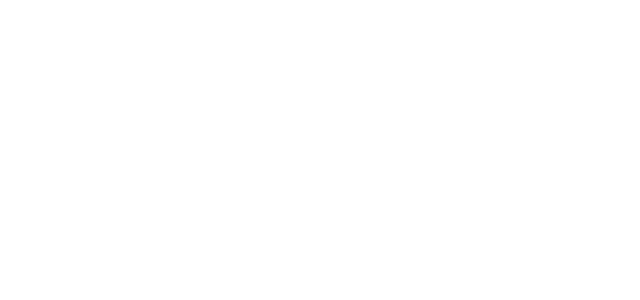
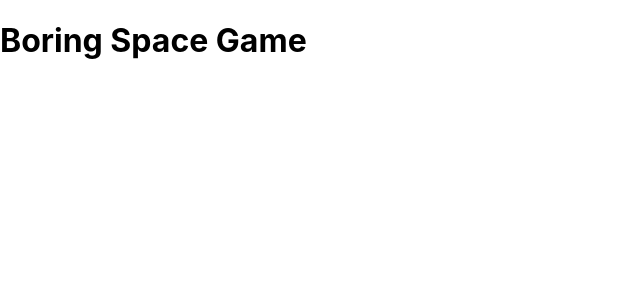
Before and after one commit to markbiek/boring-space-game, a React (Vite) app: page / in a window 1280 px wide. Shown: the top 300 px of the page, without its empty margins (0-640 px from the left). Built offline with nearby package versions, Linux system fonts and the light colour scheme; the HTML template or start-up script is replaced by a standard one.

Commit message:
Fix file path issue

```diff
--- a/src/App.tsx
+++ b/src/App.tsx
@@ -4,6 +4,7 @@ import './App.css';
 function App() {
 	return (
 			<div className="App">
+				<h1>Boring Space Game</h1>
 			</div>
 	);
 }
```
Also changed, not shown: src/main.tsx (renamed from main.tsx).
